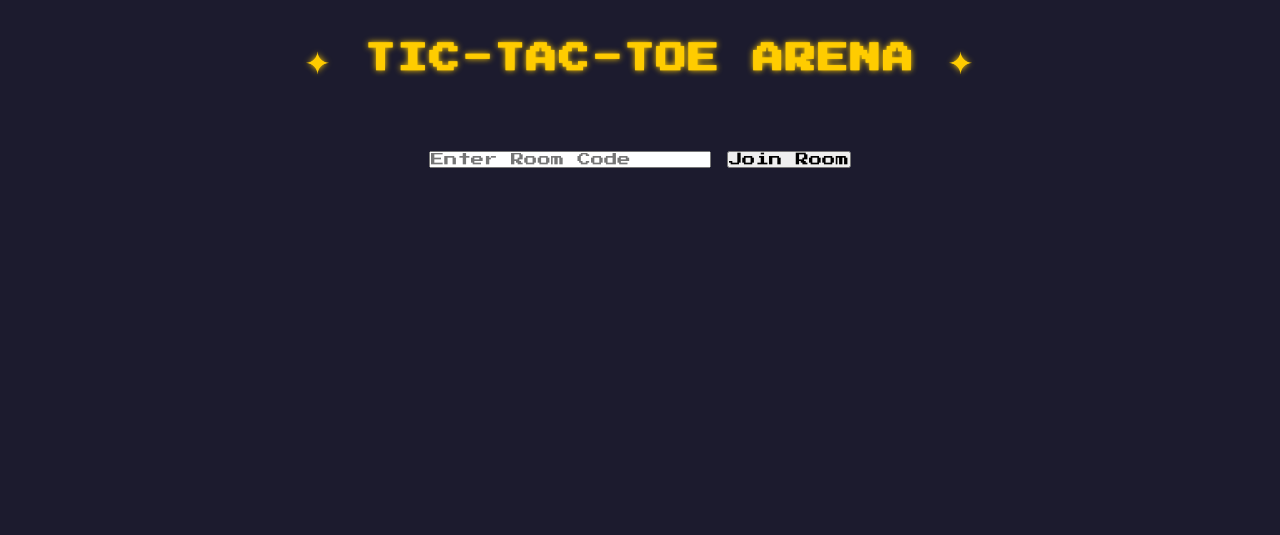
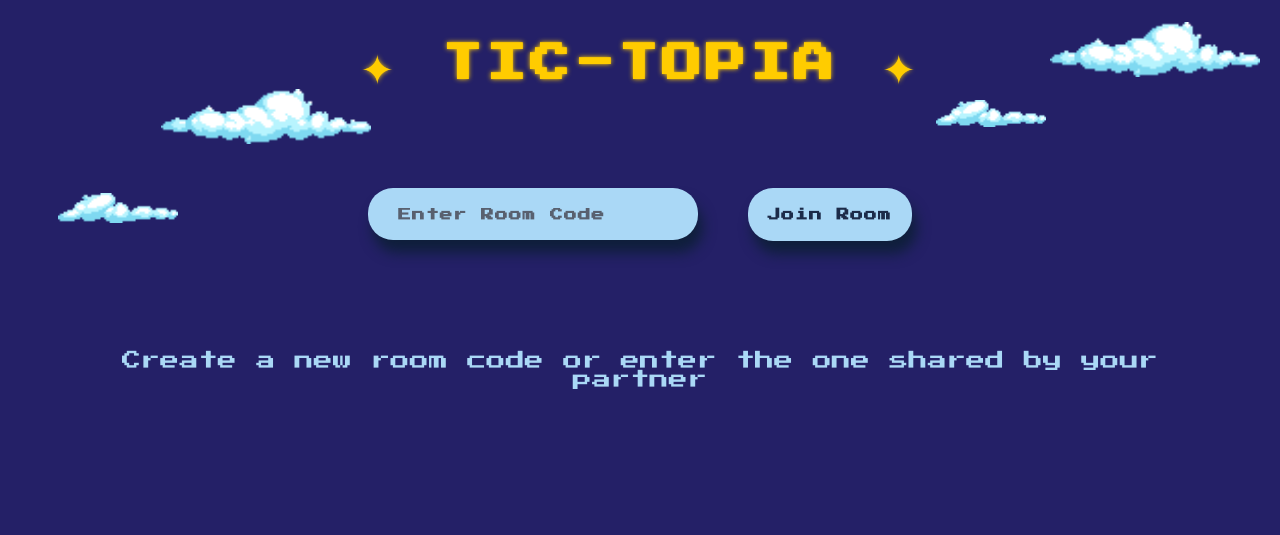
Before and after one commit to piecoded/TIC-TOPIA, a website: page public/index.html in a window 1280 px wide. Drawn offline with nearby package versions, Linux system fonts and the light colour scheme; no server answers.

Commit message:
ui changes

```diff
--- a/package.json
+++ b/package.json
@@ -3,6 +3,7 @@
   "version": "1.0.0",
   "main": "game.js",
   "scripts": {
+    "start": "node server.js",
     "test": "echo \"Error: no test specified\" && exit 1"
   },
   "keywords": [],
--- a/public/index.html
+++ b/public/index.html
@@ -10,12 +10,13 @@
 </head>
 <body>
     <main>
-    <h1>✦ TIC-TAC-TOE ARENA ✦</h1> <br> <br>
+    <h1>✦ TIC-TOPIA ✦</h1> <br> <br>
     <!-- <button id="start">START</button> <br><br> -->
 
     <div class="room-container">
         <input type="text" id="room-input" placeholder="Enter Room Code" />
         <button id="join-room">Join Room</button>
+        <p id="join-room-text">Create a new room code or enter the one shared by your partner</p>
       </div>
 
 
@@ -25,7 +26,7 @@
     <button id="newgame-button">New Game</button>
 
     <div class="waiting-container hide">
-        <p id="waiting-msg">Waiting for second player to join...</p>
+        <p id="waiting-msg">Share the room code with your partner!!</br></br></br>Waiting for second player to join...</p>
       </div>
 
     <div class="game-container hide">
--- a/public/style2.css
+++ b/public/style2.css
@@ -1,34 +1,33 @@
 *{
     margin: 0;
     padding: 0;
-
     font-family: 'Press Start 2P', cursive;
 }
 
 html, body {
-    /* height: 100%; */
   overflow-x: hidden;
 }
-/*
-main {
-    padding-bottom: 64px;
-    box-sizing: border-box;
-  } */
 body {
-    background-color: #1c1b2e;
-    color: #00ffe1;
+    background-color: #242067;
+    color: #aad8f6;
     text-align: center;
+    font-size: 1.2rem;
     padding: 25px;
     animation: fadeIn 1.5s ease-in forwards;
     opacity: 0;
+    background-image: url('assets/cloud3.png'), url('assets/cloud1'), url('assets/cloud2.png'), url('assets/cloud3.png'),url('assets/cloud2.png');
+    background-position: calc(100% - 20px)  calc(3%),  calc(50% + 100px) 5%, 5% 25%, calc(15%)  calc(12%), calc(80%) 100px;
+    background-size: 210px auto, 340px auto, 120px auto, 210px auto, 110px auto;
+    background-attachment: fixed;
+    background-repeat: no-repeat;
 }
 h1 {
-    font-size: 1.9rem;
+    font-size: 2.5rem;
     color: #ffcc00;
     margin-bottom: 18px;
     padding: 19px;
-    letter-spacing: 2px;
-    text-shadow: 0 0 0.05rem #ffcc00, 0 0 0.4rem #ffcc00;
+    letter-spacing: 4px;
+    text-shadow: 0 0 0.05rem #ffcc00, 0 0 0.3rem #ffcc00;
 }
 #start, #newgame-button {
     padding: 1rem;
@@ -118,52 +117,6 @@ h1 {
         transform: translateY(0);
     }
 }
-/*
-.pixel-ground {
-    position: fixed;
-    bottom: 0;
-    width: 100%;
-    height: 64px;
-
-    background-image: url('assets/tile01.png');
-    background-repeat: repeat-x;
-    background-size: 100px 64px;
-    background-position: 0 27px;
-    image-rendering: pixelated;
-    z-index: 10;
-  } */
-/*
-.pixel-character {
-    width: 72px;
-    height: 32px;
-    background-image: url('assets/spritesheet.png');
-    background-repeat: no-repeat;
-    image-rendering: pixelated;
-    background-size: auto 33px;
-
-    position: absolute;
-    bottom: 0;
-    left: 50px;
-  }
-
-  .run-animation {
-    animation: run-cycle 0.6s steps(6) infinite, move-right 9s linear infinite;
-  }
-
-  @keyframes run-cycle {
-    from {
-      background-position: 0 0;
-    }
-    to {
-      background-position: -432px 0;
-    }
-  }
-
-@keyframes move-right {
-    0% { transform: translateX(0); }
-    100% { transform: translateX(100vw); }
-  } */
-
   .box {
     transition: transform 0.2s ease, opacity 0.2s ease;
 }
@@ -172,3 +125,49 @@ h1 {
     transform: scale(1.2);
     opacity: 1;
 }
+
+#room-input {
+    height: 2rem;
+    padding: 10px;
+    padding-left: 30px;
+    padding-right: 30px;
+    font-size: 0.8rem;
+    letter-spacing: 1px;
+    font-weight: bold;
+    margin-top: 20px;
+    border-radius: 25px;
+    background-color: #aad8f6;
+    color: rgb(16, 9, 72);
+    border: none;
+    box-shadow: 0.3rem 0.8rem 0.8rem #0f1f3b;
+
+
+}
+::placeholder{
+    color: rgb(88, 96, 111);
+}
+#join-room {
+    /* height: 1.5rem; */
+    margin-left: 30px;
+    background-color: #aad8f6;
+    color: rgb(28, 43, 73);
+    font-weight: bold;
+    font-size: 0.8rem;
+
+    letter-spacing: 1px;
+    padding: 20px;
+    text-align: center;
+    align-items: center;
+    border-radius: 25px;
+    border: none;
+    box-shadow: 0.3rem 0.8rem 0.8rem #0f1f3b;
+}
+#join-room-text {
+    padding: 80px;
+    margin-top: 30px;
+    font-size: 1.2rem;
+}
+#waiting-msg {
+    padding: 40px;
+    margin-top: 60px;
+}
```
Also changed, not shown: public/assets/bigcloud.png (added), public/assets/cloud1.png (added), public/assets/cloud2.png (added), public/assets/cloud3.png (added).
